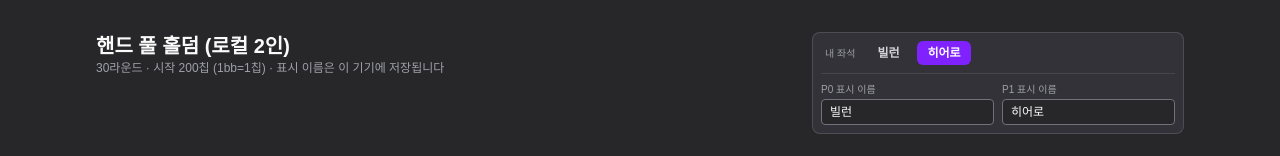
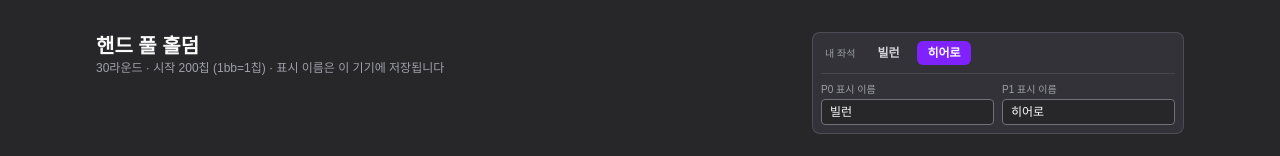
Before and after one commit to wlghks4689/holdem-game, a Next.js app: page /holdem in a window 1280 px wide. Shown: the top 156 px of the page. Built offline with nearby package versions, Linux system fonts and the light colour scheme.

Commit message:
chore: drop '(로컬 2인)' from service title, update metadata

```diff
--- a/src/app/holdem/HoldemPageClient.tsx
+++ b/src/app/holdem/HoldemPageClient.tsx
@@ -71,7 +71,7 @@ export default function HoldemPageClient() {
         <header className="mb-4 flex flex-col gap-3 lg:mb-6 lg:flex-row lg:items-start lg:justify-between">
           <div>
             <h1 className="text-lg font-bold text-zinc-50 lg:text-xl">
-              핸드 풀 홀덤 (로컬 2인)
+              핸드 풀 홀덤
             </h1>
             <p className="text-xs text-zinc-400">
               {TOTAL_ROUNDS}라운드 · 시작 {STARTING_CHIPS}칩 (1bb=1칩) · 표시 이름은
--- a/src/app/layout.tsx
+++ b/src/app/layout.tsx
@@ -13,8 +13,8 @@ const geistMono = Geist_Mono({
 });
 
 export const metadata: Metadata = {
-  title: "Create Next App",
-  description: "Generated by create next app",
+  title: "핸드 풀 홀덤",
+  description: "핸드 풀 선택형 텍사스 홀덤",
 };
 
 export default function RootLayout({
```
